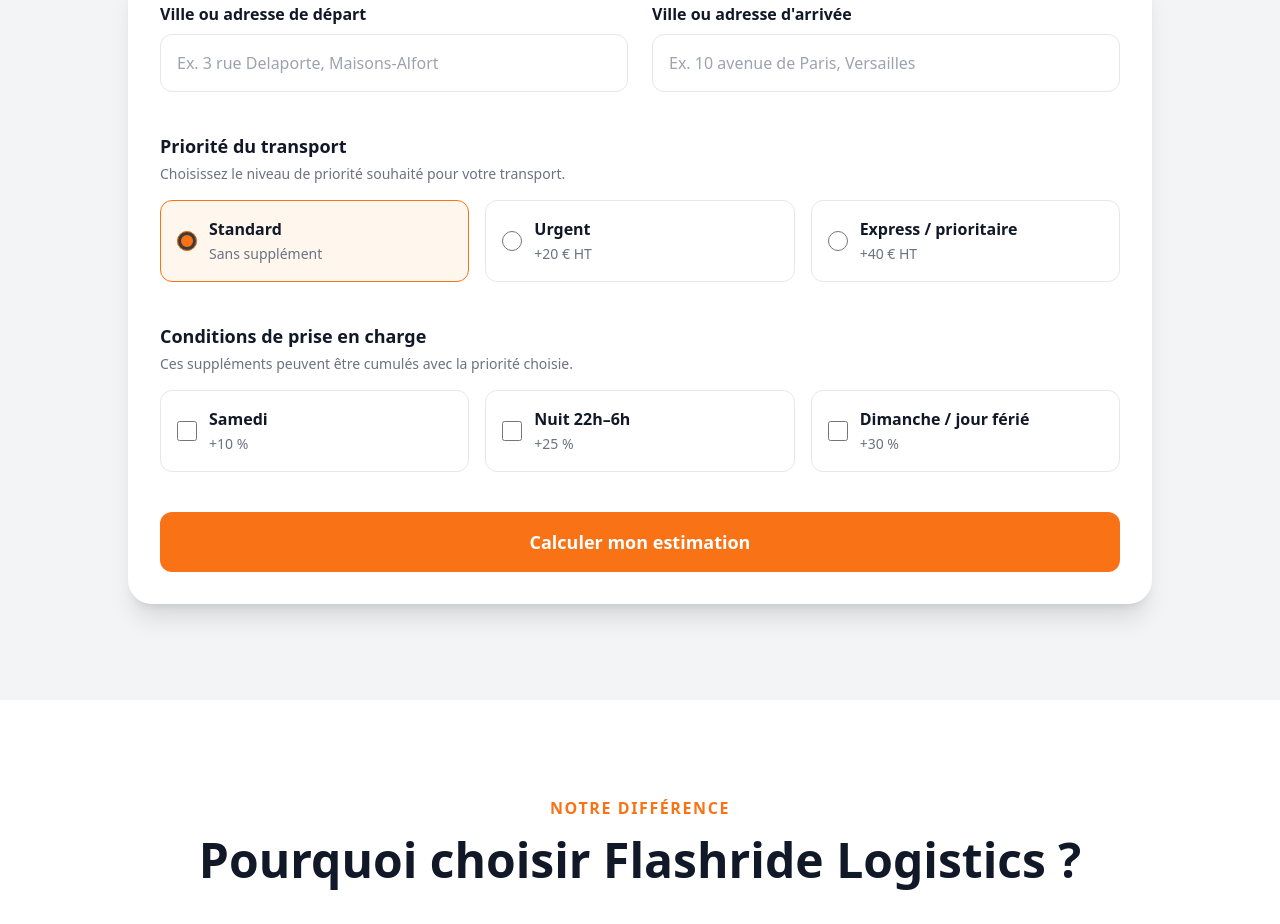
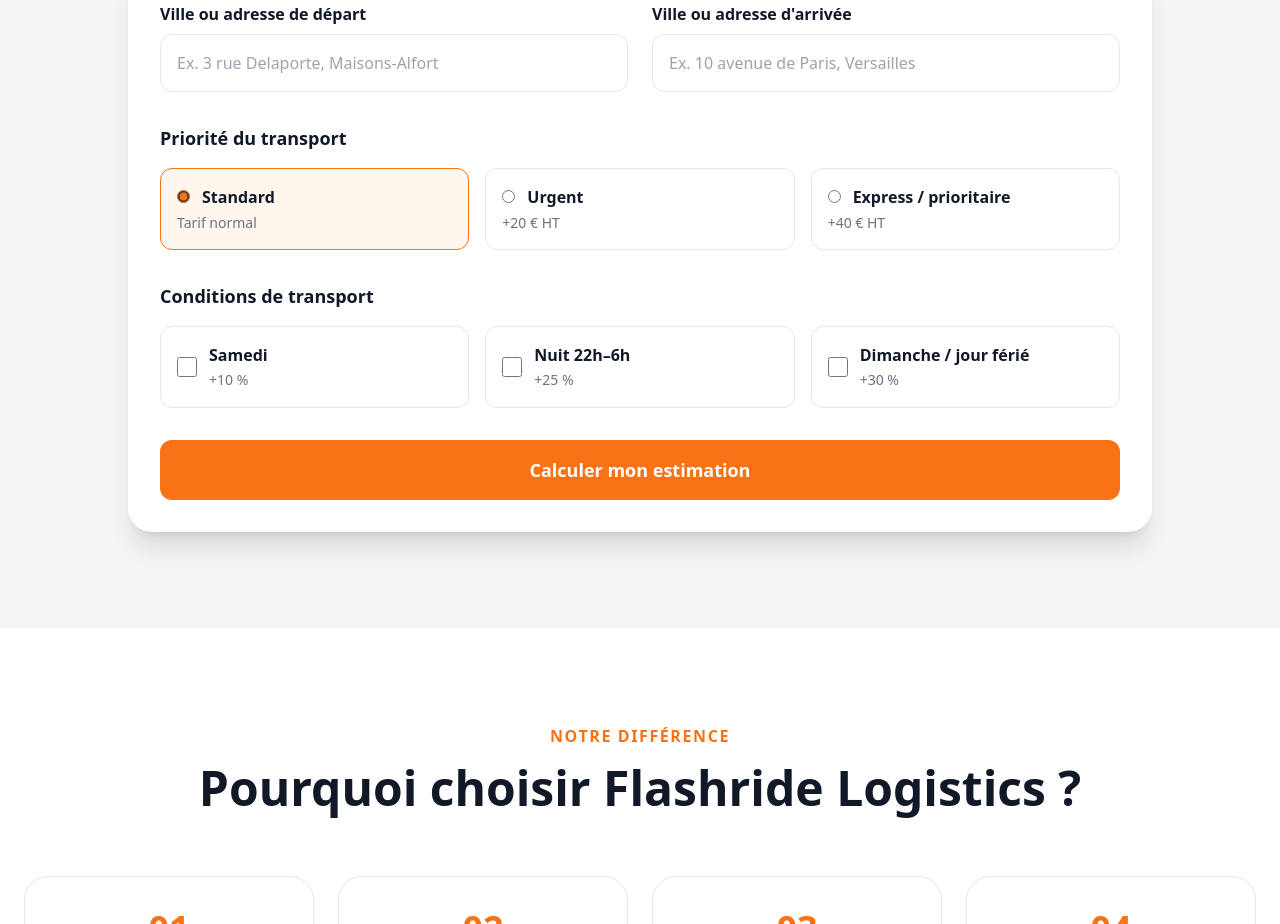
Before and after one commit to jasonvandommele-commits/flashride-logistics, a Next.js app: page / in a window 1280 px wide. Shown: the part 3120-4044 px from the top of the page. Built offline with nearby package versions, Linux system fonts and the light colour scheme.

Commit message:
Update CalculateurTransport.jsx

```diff
--- a/app/components/CalculateurTransport.jsx
+++ b/app/components/CalculateurTransport.jsx
@@ -10,14 +10,18 @@ const INITIAL_FORM = {
   depart: "",
   arrivee: "",
 
-  // Priorité du transport
+  // Priorité
   priorite: "standard",
 
-  // Conditions de prise en charge
+  // Période
   samedi: false,
   nuit: false,
   dimanche: false,
 };
+
+/* =========================================================
+   ADDRESS INPUT
+========================================================= */
 
 function AddressInput({
   name,
@@ -37,14 +41,39 @@ function AddressInput({
   const abortRef = useRef(null);
   const requestIdRef = useRef(0);
 
+  /*
+   * Empêche le useEffect de relancer une recherche
+   * immédiatement après avoir sélectionné une adresse.
+   */
+  const justSelectedRef = useRef(false);
+
+  /* =======================================================
+     AUTOCOMPLÉTION
+  ======================================================= */
+
   useEffect(() => {
     const text = String(value || "").trim();
 
+    /*
+     * Si une adresse vient d'être sélectionnée,
+     * on ne relance PAS immédiatement une recherche.
+     */
+    if (justSelectedRef.current) {
+      justSelectedRef.current = false;
+      return;
+    }
+
+    /*
+     * Annuler la requête précédente
+     */
     if (abortRef.current) {
       abortRef.current.abort();
       abortRef.current = null;
     }
 
+    /*
+     * Moins de 3 caractères
+     */
     if (text.length < 3) {
       setSuggestions([]);
       setShowSuggestions(false);
@@ -52,24 +81,32 @@ function AddressInput({
       return;
     }
 
+    /*
+     * Petit délai pour éviter une requête
+     * à chaque caractère.
+     */
     const timer = setTimeout(async () => {
-      const controller = new AbortController();
+      const controller =
+        new AbortController();
 
       abortRef.current = controller;
 
-      const requestId = ++requestIdRef.current;
+      const requestId =
+        ++requestIdRef.current;
 
       setLoadingSuggestions(true);
 
       try {
-        const response = await fetch(
+        const response =
+          await fetch(
             `/api/autocomplete?text=${encodeURIComponent(
               text
             )}`,
             {
               method: "GET",
               cache: "no-store",
-            signal: controller.signal,
+              signal:
+                controller.signal,
             }
           );
 
@@ -79,22 +116,37 @@ function AddressInput({
           );
         }
 
-        const data = await response.json();
+        const data =
+          await response.json();
 
-        if (requestId !== requestIdRef.current) {
+        /*
+         * Une requête plus récente existe.
+         * On ignore cette réponse.
+         */
+        if (
+          requestId !==
+          requestIdRef.current
+        ) {
           return;
         }
 
-        const results = Array.isArray(
+        const results =
+          Array.isArray(
             data.suggestions
           )
             ? data.suggestions
             : [];
 
         setSuggestions(results);
-        setShowSuggestions(results.length > 0);
+
+        setShowSuggestions(
+          results.length > 0
+        );
       } catch (error) {
-        if (error?.name === "AbortError") {
+        if (
+          error?.name ===
+          "AbortError"
+        ) {
           return;
         }
 
@@ -103,12 +155,18 @@ function AddressInput({
           error
         );
 
-        if (requestId === requestIdRef.current) {
+        if (
+          requestId ===
+          requestIdRef.current
+        ) {
           setSuggestions([]);
           setShowSuggestions(false);
         }
       } finally {
-        if (requestId === requestIdRef.current) {
+        if (
+          requestId ===
+          requestIdRef.current
+        ) {
           setLoadingSuggestions(false);
         }
       }
@@ -119,11 +177,17 @@ function AddressInput({
     };
   }, [value]);
 
+  /* =======================================================
+     CLIC EXTÉRIEUR
+  ======================================================= */
+
   useEffect(() => {
     function handleOutsideClick(event) {
       if (
         wrapperRef.current &&
-        !wrapperRef.current.contains(event.target)
+        !wrapperRef.current.contains(
+          event.target
+        )
       ) {
         setShowSuggestions(false);
       }
@@ -142,12 +206,20 @@ function AddressInput({
     };
   }, []);
 
-  function handleSelect(suggestion) {
+  /* =======================================================
+     SÉLECTION ADRESSE
+  ======================================================= */
+
+  function handleSelect(
+    suggestion
+  ) {
     const formatted =
       suggestion.formatted ||
       [
         suggestion.housenumber,
         suggestion.street,
+        suggestion.postcode,
+        suggestion.city,
       ]
         .filter(Boolean)
         .join(" ");
@@ -156,12 +228,61 @@ function AddressInput({
       return;
     }
 
-    onSelect(name, formatted, suggestion);
+    /*
+     * Annuler immédiatement toute recherche
+     * encore en cours.
+     */
+    if (abortRef.current) {
+      abortRef.current.abort();
+      abortRef.current = null;
+    }
 
+    /*
+     * Invalider les anciennes réponses.
+     */
+    requestIdRef.current += 1;
+
+    /*
+     * Indiquer au useEffect que le changement
+     * de valeur vient d'une sélection.
+     */
+    justSelectedRef.current = true;
+
+    /*
+     * Fermer immédiatement les suggestions.
+     */
+    setShowSuggestions(false);
     setSuggestions([]);
-    setShowSuggestions(false);
     setLoadingSuggestions(false);
+
+    /*
+     * Envoyer l'adresse ET la suggestion complète
+     * au composant parent.
+     */
+    onSelect(
+      name,
+      formatted,
+      suggestion
+    );
   }
+
+  /* =======================================================
+     CHANGEMENT MANUEL
+  ======================================================= */
+
+  function handleInputChange(event) {
+    /*
+     * Ici l'utilisateur recommence réellement
+     * à taper : on autorise donc une nouvelle recherche.
+     */
+    justSelectedRef.current = false;
+
+    onChange(event);
+  }
+
+  /* =======================================================
+     RENDER
+  ======================================================= */
 
   return (
     <div
@@ -177,10 +298,16 @@ function AddressInput({
           type="text"
           name={name}
           value={value}
-          onChange={onChange}
+          onChange={
+            handleInputChange
+          }
           onFocus={() => {
-            if (suggestions.length > 0) {
-              setShowSuggestions(true);
+            if (
+              suggestions.length > 0
+            ) {
+              setShowSuggestions(
+                true
+              );
             }
           }}
           required
@@ -200,7 +327,10 @@ function AddressInput({
         suggestions.length > 0 && (
           <div className="absolute z-50 left-0 right-0 mt-2 bg-white border border-gray-200 rounded-2xl shadow-xl overflow-hidden">
             {suggestions.map(
-              (suggestion, index) => {
+              (
+                suggestion,
+                index
+              ) => {
                 const addressLine1 =
                   suggestion.addressLine1 ||
                   [
@@ -227,7 +357,13 @@ function AddressInput({
                       `${suggestion.formatted}-${index}`
                     }
                     type="button"
-                    onMouseDown={(event) => {
+                    onMouseDown={(
+                      event
+                    ) => {
+                      /*
+                       * Empêche l'input de perdre le focus
+                       * avant la sélection.
+                       */
                       event.preventDefault();
 
                       handleSelect(
@@ -263,12 +399,18 @@ function AddressInput({
   );
 }
 
+/* =========================================================
+   CALCULATEUR TRANSPORT
+========================================================= */
+
 export default function CalculateurTransport() {
   const [form, setForm] =
     useState(INITIAL_FORM);
 
-  const [selectedAddresses, setSelectedAddresses] =
-    useState({
+  const [
+    selectedAddresses,
+    setSelectedAddresses,
+  ] = useState({
     depart: null,
     arrivee: null,
   });
@@ -282,6 +424,10 @@ export default function CalculateurTransport() {
   const [error, setError] =
     useState("");
 
+  /* =======================================================
+     CHANGEMENT FORMULAIRE
+  ======================================================= */
+
   function handleChange(event) {
     const {
       name,
@@ -290,27 +436,79 @@ export default function CalculateurTransport() {
       type,
     } = event.target;
 
-    setForm((previous) => ({
+    setForm((previous) => {
+      const next = {
         ...previous,
         [name]:
           type === "checkbox"
             ? checked
             : value,
-    }));
+      };
+
+      /*
+       * =====================================================
+       * PRIORITÉ
+       *
+       * Standard / Urgent / Express
+       * sont exclusifs.
+       * =====================================================
+       */
+
+      if (
+        name === "priorite"
+      ) {
+        next.priorite = value;
+      }
+
+      /*
+       * =====================================================
+       * SAMEDI / DIMANCHE
+       *
+       * Un seul des deux peut être sélectionné.
+       * =====================================================
+       */
+
+      if (
+        name === "samedi" &&
+        checked
+      ) {
+        next.dimanche = false;
+      }
+
+      if (
+        name === "dimanche" &&
+        checked
+      ) {
+        next.samedi = false;
+      }
+
+      return next;
+    });
+
+    /*
+     * Une modification d'adresse
+     * invalide le résultat précédent.
+     */
 
     if (
       name === "depart" ||
       name === "arrivee"
     ) {
-      setSelectedAddresses((previous) => ({
+      setSelectedAddresses(
+        (previous) => ({
           ...previous,
           [name]: null,
-      }));
+        })
+      );
 
       setResult(null);
       setError("");
     }
   }
+
+  /* =======================================================
+     SÉLECTION ADRESSE
+  ======================================================= */
 
   function handleAddressSelect(
     name,
@@ -322,40 +520,60 @@ export default function CalculateurTransport() {
       [name]: value,
     }));
 
-    setSelectedAddresses((previous) => ({
+    /*
+     * Conserver les coordonnées exactes
+     * de l'adresse sélectionnée.
+     */
+
+    setSelectedAddresses(
+      (previous) => ({
         ...previous,
+
         [name]: suggestion
           ? {
               latitude:
-              suggestion.latitude ?? null,
+                suggestion.latitude ??
+                null,
 
               longitude:
-              suggestion.longitude ?? null,
+                suggestion.longitude ??
+                null,
 
               postcode:
-              suggestion.postcode || "",
+                suggestion.postcode ||
+                "",
 
               city:
-              suggestion.city || "",
+                suggestion.city ||
+                "",
 
               formatted:
                 suggestion.formatted ||
                 value,
 
               housenumber:
-              suggestion.housenumber || "",
+                suggestion.housenumber ||
+                "",
 
               street:
-              suggestion.street || "",
+                suggestion.street ||
+                "",
             }
           : null,
-    }));
+      })
+    );
 
     setResult(null);
     setError("");
   }
 
-  async function handleSubmit(event) {
+  /* =======================================================
+     SUBMIT
+  ======================================================= */
+
+  async function handleSubmit(
+    event
+  ) {
     event.preventDefault();
 
     setLoading(true);
@@ -363,20 +581,6 @@ export default function CalculateurTransport() {
     setResult(null);
 
     try {
-      /*
-       * Le serveur recevra :
-       *
-       * priorite:
-       * - standard
-       * - urgent
-       * - express
-       *
-       * ainsi que les conditions :
-       * - samedi
-       * - nuit
-       * - dimanche
-       */
-
       const body = {
         ...form,
 
@@ -387,15 +591,19 @@ export default function CalculateurTransport() {
           selectedAddresses.arrivee,
       };
 
-      const response = await fetch(
+      const response =
+        await fetch(
           "/api/calculateur",
           {
             method: "POST",
+
             headers: {
               "Content-Type":
                 "application/json",
             },
-          body: JSON.stringify(body),
+
+            body:
+              JSON.stringify(body),
           }
         );
 
@@ -422,8 +630,11 @@ export default function CalculateurTransport() {
               "resultat-calculateur"
             )
             ?.scrollIntoView({
-              behavior: "smooth",
-              block: "start",
+              behavior:
+                "smooth",
+
+              block:
+                "start",
             });
         }, 50);
       });
@@ -437,6 +648,10 @@ export default function CalculateurTransport() {
     }
   }
 
+  /* =======================================================
+     RENDER
+  ======================================================= */
+
   return (
     <section className="py-24 px-6 bg-gray-100">
       <div className="max-w-5xl mx-auto">
@@ -446,6 +661,7 @@ export default function CalculateurTransport() {
         ================================================= */}
 
         <div className="text-center mb-12">
+
           <p className="text-orange-500 font-bold uppercase tracking-widest">
             Calculateur transport
           </p>
@@ -459,6 +675,7 @@ export default function CalculateurTransport() {
             Obtenez une estimation instantanée
             selon votre trajet et vos options.
           </p>
+
         </div>
 
         {/* =================================================
@@ -501,28 +718,19 @@ export default function CalculateurTransport() {
           </div>
 
           {/* =================================================
-              CATÉGORIE 1 — PRIORITÉ
+              PRIORITÉ
           ================================================= */}
 
-          <div className="mt-10">
+          <div className="mt-8">
 
-            <div className="mb-4">
-              <p className="font-bold text-lg">
+            <p className="font-bold text-lg mb-4">
               Priorité du transport
             </p>
 
-              <p className="text-sm text-gray-500 mt-1">
-                Choisissez le niveau de priorité
-                souhaité pour votre transport.
-              </p>
-            </div>
-
             <div className="grid sm:grid-cols-3 gap-4">
 
-              {/* STANDARD */}
-
               <label
-                className={`flex items-center gap-3 border rounded-xl p-4 cursor-pointer transition ${
+                className={`border rounded-xl p-4 cursor-pointer transition ${
                   form.priorite ===
                   "standard"
                     ? "border-orange-500 bg-orange-50"
@@ -540,26 +748,20 @@ export default function CalculateurTransport() {
                   onChange={
                     handleChange
                   }
-                  className="w-5 h-5 accent-orange-500"
+                  className="mr-3 accent-orange-500"
                 />
 
-                <span>
                 <strong>
                   Standard
                 </strong>
 
-                  <br />
-
-                  <span className="text-gray-500 text-sm">
-                    Sans supplément
-                  </span>
-                </span>
+                <p className="text-gray-500 text-sm mt-1">
+                  Tarif normal
+                </p>
               </label>
 
-              {/* URGENT */}
-
               <label
-                className={`flex items-center gap-3 border rounded-xl p-4 cursor-pointer transition ${
+                className={`border rounded-xl p-4 cursor-pointer transition ${
                   form.priorite ===
                   "urgent"
                     ? "border-orange-500 bg-orange-50"
@@ -577,26 +779,20 @@ export default function CalculateurTransport() {
                   onChange={
                     handleChange
                   }
-                  className="w-5 h-5 accent-orange-500"
+                  className="mr-3 accent-orange-500"
                 />
 
-                <span>
                 <strong>
                   Urgent
                 </strong>
 
-                  <br />
-
-                  <span className="text-gray-500 text-sm">
+                <p className="text-gray-500 text-sm mt-1">
                   +20 € HT
-                  </span>
-                </span>
+                </p>
               </label>
 
-              {/* EXPRESS */}
-
               <label
-                className={`flex items-center gap-3 border rounded-xl p-4 cursor-pointer transition ${
+                className={`border rounded-xl p-4 cursor-pointer transition ${
                   form.priorite ===
                   "express"
                     ? "border-orange-500 bg-orange-50"
@@ -614,41 +810,30 @@ export default function CalculateurTransport() {
                   onChange={
                     handleChange
                   }
-                  className="w-5 h-5 accent-orange-500"
+                  className="mr-3 accent-orange-500"
                 />
 
-                <span>
                 <strong>
                   Express / prioritaire
                 </strong>
 
-                  <br />
-
-                  <span className="text-gray-500 text-sm">
+                <p className="text-gray-500 text-sm mt-1">
                   +40 € HT
-                  </span>
-                </span>
+                </p>
               </label>
 
             </div>
           </div>
 
           {/* =================================================
-              CATÉGORIE 2 — CONDITIONS
+              CONDITIONS
           ================================================= */}
 
-          <div className="mt-10">
+          <div className="mt-8">
 
-            <div className="mb-4">
-              <p className="font-bold text-lg">
-                Conditions de prise en charge
+            <p className="font-bold text-lg mb-4">
+              Conditions de transport
             </p>
-
-              <p className="text-sm text-gray-500 mt-1">
-                Ces suppléments peuvent être
-                cumulés avec la priorité choisie.
-              </p>
-            </div>
 
             <div className="grid sm:grid-cols-3 gap-4">
 
@@ -764,7 +949,7 @@ export default function CalculateurTransport() {
           <button
             type="submit"
             disabled={loading}
-            className="mt-10 w-full bg-orange-500 text-white font-bold text-lg rounded-xl p-4 hover:bg-orange-600 transition disabled:opacity-60 disabled:cursor-not-allowed"
+            className="mt-8 w-full bg-orange-500 text-white font-bold text-lg rounded-xl p-4 hover:bg-orange-600 transition disabled:opacity-60 disabled:cursor-not-allowed"
           >
             {loading
               ? "Calcul en cours..."
@@ -793,6 +978,10 @@ export default function CalculateurTransport() {
             className="mt-8 bg-white rounded-3xl shadow-xl p-8 scroll-mt-8"
           >
 
+            {/* =================================================
+                PRIX
+            ================================================= */}
+
             <div className="text-center">
 
               <p className="text-gray-500 font-semibold">
@@ -812,7 +1001,9 @@ export default function CalculateurTransport() {
 
             </div>
 
-            {/* TRAJET */}
+            {/* =================================================
+                TRAJET
+            ================================================= */}
 
             <div className="mt-8 grid md:grid-cols-3 gap-4">
 
@@ -840,13 +1031,22 @@ export default function CalculateurTransport() {
                 </p>
 
                 <p className="font-bold text-xl mt-1">
-                  {result.trajet.distanceKm} km
+                  {
+                    result.trajet
+                      .distanceKm
+                  }{" "}
+                  km
                 </p>
 
-                {result.trajet.dureeMinutes && (
+                {result.trajet
+                  .dureeMinutes && (
                   <p className="text-sm text-gray-500 mt-1">
                     Environ{" "}
-                    {result.trajet.dureeMinutes} min
+                    {
+                      result.trajet
+                        .dureeMinutes
+                    }{" "}
+                    min
                   </p>
                 )}
 
@@ -871,11 +1071,14 @@ export default function CalculateurTransport() {
 
             </div>
 
-            {/* DÉTAIL DU TARIF */}
+            {/* =================================================
+                DÉTAIL PRIX
+            ================================================= */}
 
             <div className="mt-8 border-t pt-6">
 
               <div className="flex justify-between py-2">
+
                 <span>
                   Tarif de base
                 </span>
@@ -883,12 +1086,14 @@ export default function CalculateurTransport() {
                 <strong>
                   {result.tarif.baseHT} € HT
                 </strong>
+
               </div>
 
               {result.tarif
                 .supplementDistanceHT >
                 0 && (
                 <div className="flex justify-between py-2">
+
                   <span>
                     Ajustement distance
                   </span>
@@ -901,17 +1106,24 @@ export default function CalculateurTransport() {
                     }{" "}
                     €
                   </strong>
+
                 </div>
               )}
 
               {result.supplements?.map(
-                (supplement, index) => (
+                (
+                  supplement,
+                  index
+                ) => (
                   <div
                     key={index}
                     className="flex justify-between py-2"
                   >
+
                     <span>
-                      {supplement.label}
+                      {
+                        supplement.label
+                      }
                     </span>
 
                     <strong>
@@ -920,13 +1132,16 @@ export default function CalculateurTransport() {
                         ? `+${supplement.amount} €`
                         : "Appliqué"}
                     </strong>
+
                   </div>
                 )
               )}
 
             </div>
 
-            {/* FRAIS */}
+            {/* =================================================
+                INFORMATIONS
+            ================================================= */}
 
             <div className="mt-6 bg-orange-50 rounded-2xl p-5">
 
@@ -941,7 +1156,9 @@ export default function CalculateurTransport() {
 
             </div>
 
-            {/* DISCLAIMER */}
+            {/* =================================================
+                DISCLAIMER
+            ================================================= */}
 
             <div className="mt-6 text-center">
 
@@ -957,7 +1174,9 @@ export default function CalculateurTransport() {
 
             </div>
 
-            {/* CTA */}
+            {/* =================================================
+                DEVIS
+            ================================================= */}
 
             <a
               href="#devis"
```
Lines whose indentation alone changed are shown as unchanged.
